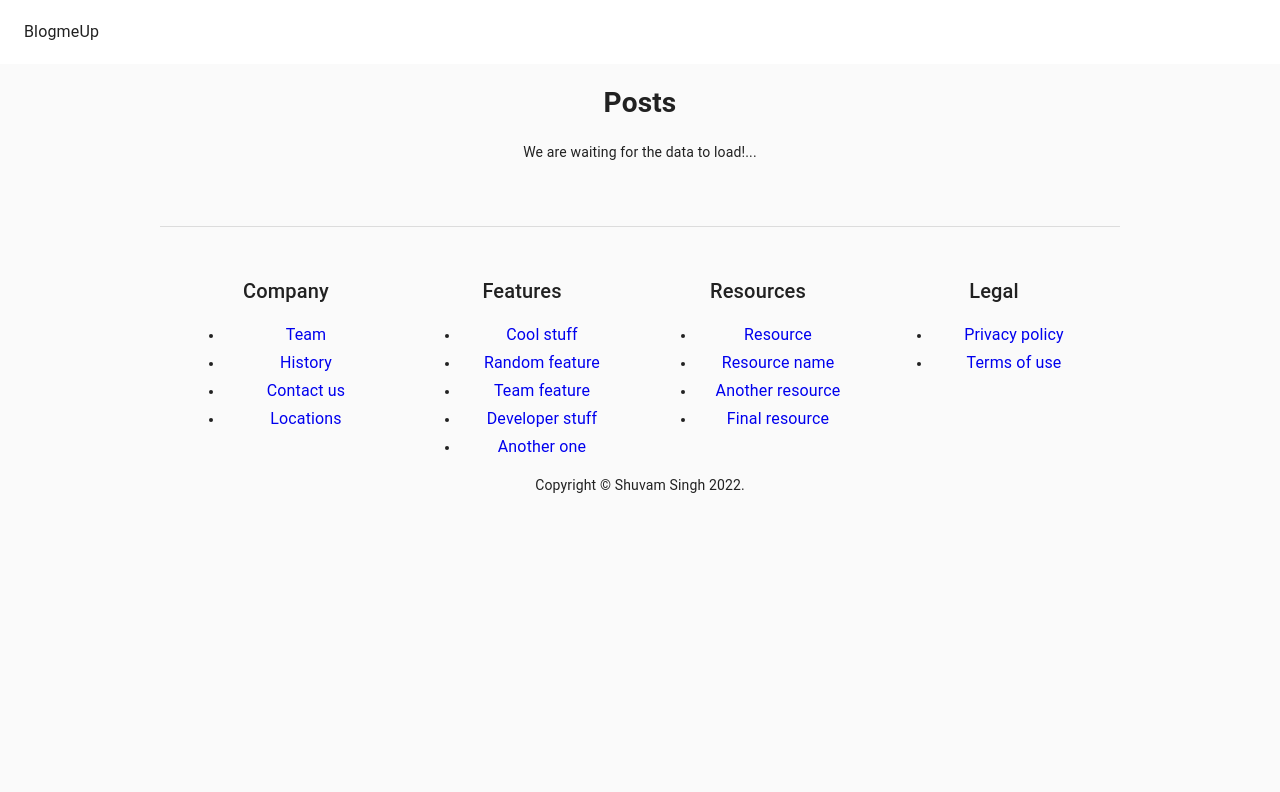
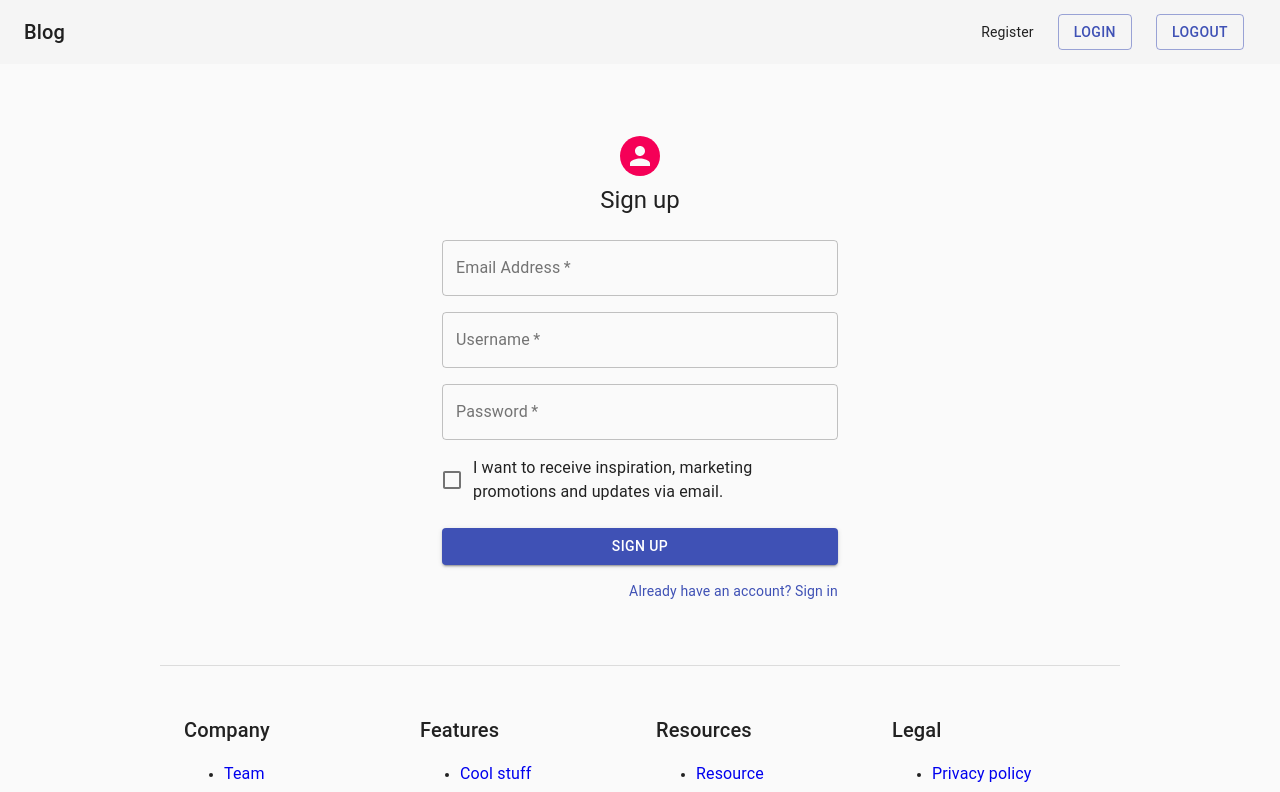
Before and after one commit to Shuvam77/DRF_Blog, a React (Create React App) app in the folder DRF_REACT/api_blog/: page /register in a window 1280 px wide. Shown: the top 792 px of the page. Built offline with nearby package versions, Linux system fonts and the light colour scheme; no server answers.

Commit message:
routing adding for user register

```diff
--- a/DRF_REACT/api_blog/src/App.js
+++ b/DRF_REACT/api_blog/src/App.js
@@ -1,12 +1,6 @@
 import React, {useEffect, useState} from 'react';
 
-import Header from './components/Header';
 import Content from './components/Content';
-import Footer from './components/Footer';
-// import Posts from './components/Posts';
-
-
-// import LoadingComponent from './components/Loading';
 
 import './App.css';
 
@@ -29,10 +23,7 @@
 
   return (
     <div className="App">
-      <Header />
       <Content isLoading={appState.loading} posts={appState.posts}/>
-      <Footer />
-
     </div>
   );
 }
--- a/DRF_REACT/api_blog/src/Axios.js
+++ b/DRF_REACT/api_blog/src/Axios.js
@@ -13,3 +13,5 @@
         accept: 'application/json',
     },
 });
+
+export default axiosInstance;
--- a/DRF_REACT/api_blog/src/components/Header.js
+++ b/DRF_REACT/api_blog/src/components/Header.js
@@ -4,10 +4,19 @@
 import CssBaseline from '@material-ui/core/CssBaseline';
 import {makeStyles} from '@material-ui/core/styles';
 import React from 'react';
+import { NavLink } from 'react-router-dom';
+import Link from '@material-ui/core/Link';
+import Button from '@material-ui/core/Button';
 
 const useStyle = makeStyles((theme)=>({
     appBar: {
         boarderBottom: `1px solid ${theme.palette.divider}`,
+    },
+	link: {
+		margin: theme.spacing(1, 1.5),
+	},
+	toolbarTitle: {
+		flexGrow: 1,
 	},
 }));
 
@@ -18,11 +27,59 @@
     return (
 		<React.Fragment>
 			<CssBaseline />
-            <AppBar position ="static" color="white" elevation={0} className={classes.appBar}>
-                <Toolbar>
-                    <Typography varient="h6" color="inherit" noWrap>
-                        BlogmeUp
+			<AppBar
+				position="static"
+				color="default"
+				elevation={0}
+				className={classes.appBar}
+			>
+				<Toolbar className={classes.toolbar}>
+					<Typography
+						variant="h6"
+						color="inherit"
+						noWrap
+						className={classes.toolbarTitle}
+					>
+						<Link
+							component={NavLink}
+							to="/"
+							underline="none"
+							color="textPrimary"
+						>
+							Blog
+						</Link>
 					</Typography>
+					<nav>
+						<Link
+							color="textPrimary"
+							href="#"
+							className={classes.link}
+							component={NavLink}
+							to="/register"
+						>
+							Register
+						</Link>
+					</nav>
+					<Button
+						href="#"
+						color="primary"
+						variant="outlined"
+						className={classes.link}
+						component={NavLink}
+						to="/login"
+					>
+						Login
+					</Button>
+					<Button
+						href="#"
+						color="primary"
+						variant="outlined"
+						className={classes.link}
+						component={NavLink}
+						to="/logout"
+					>
+						Logout
+					</Button>
 				</Toolbar>
 			</AppBar>
 		</React.Fragment>
--- a/DRF_REACT/api_blog/src/components/Register.js
+++ b/DRF_REACT/api_blog/src/components/Register.js
@@ -0,0 +1,149 @@
+import React, { useState } from 'react';
+import axiosInstance from '../Axios';
+import { useNavigate } from 'react-router-dom';
+//MaterialUI
+import Avatar from '@material-ui/core/Avatar';
+import Button from '@material-ui/core/Button';
+import CssBaseline from '@material-ui/core/CssBaseline';
+import TextField from '@material-ui/core/TextField';
+import FormControlLabel from '@material-ui/core/FormControlLabel';
+import Checkbox from '@material-ui/core/Checkbox';
+import Link from '@material-ui/core/Link';
+import Grid from '@material-ui/core/Grid';
+import Typography from '@material-ui/core/Typography';
+import { makeStyles } from '@material-ui/core/styles';
+import Container from '@material-ui/core/Container';
+
+const useStyles = makeStyles((theme) => ({
+	paper: {
+		marginTop: theme.spacing(8),
+		display: 'flex',
+		flexDirection: 'column',
+		alignItems: 'center',
+	},
+	avatar: {
+		margin: theme.spacing(1),
+		backgroundColor: theme.palette.secondary.main,
+	},
+	form: {
+		width: '100%', // Fix IE 11 issue.
+		marginTop: theme.spacing(3),
+	},
+	submit: {
+		margin: theme.spacing(3, 0, 2),
+	},
+}));
+
+export default function SignUp() {
+	const navigate = useNavigate();
+	const initialFormData = Object.freeze({
+		email: '',
+		username: '',
+		password: '',
+	});
+
+	const [formData, updateFormData] = useState(initialFormData);
+
+	const handleChange = (e) => {
+		updateFormData({
+			...formData,
+			// Trimming any whitespace
+			[e.target.name]: e.target.value.trim(),
+		});
+	};
+
+	const handleSubmit = (e) => {
+		e.preventDefault();
+		console.log(formData);
+
+		axiosInstance
+			.post(`user/register/`, {
+				email: formData.email,
+				user_name: formData.username,
+				password: formData.password,
+			})
+			.then((res) => {
+				navigate.push('/login');
+				console.log(res);
+				console.log(res.data);
+			});
+	};
+
+	const classes = useStyles();
+
+	return (
+		<Container component="main" maxWidth="xs">
+			<CssBaseline />
+			<div className={classes.paper}>
+				<Avatar className={classes.avatar}></Avatar>
+				<Typography component="h1" variant="h5">
+					Sign up
+				</Typography>
+				<form className={classes.form} noValidate>
+					<Grid container spacing={2}>
+						<Grid item xs={12}>
+							<TextField
+								variant="outlined"
+								required
+								fullWidth
+								id="email"
+								label="Email Address"
+								name="email"
+								autoComplete="email"
+								onChange={handleChange}
+							/>
+						</Grid>
+						<Grid item xs={12}>
+							<TextField
+								variant="outlined"
+								required
+								fullWidth
+								id="username"
+								label="Username"
+								name="username"
+								autoComplete="username"
+								onChange={handleChange}
+							/>
+						</Grid>
+						<Grid item xs={12}>
+							<TextField
+								variant="outlined"
+								required
+								fullWidth
+								name="password"
+								label="Password"
+								type="password"
+								id="password"
+								autoComplete="current-password"
+								onChange={handleChange}
+							/>
+						</Grid>
+						<Grid item xs={12}>
+							<FormControlLabel
+								control={<Checkbox value="allowExtraEmails" color="primary" />}
+								label="I want to receive inspiration, marketing promotions and updates via email."
+							/>
+						</Grid>
+					</Grid>
+					<Button
+						type="submit"
+						fullWidth
+						variant="contained"
+						color="primary"
+						className={classes.submit}
+						onClick={handleSubmit}
+					>
+						Sign Up
+					</Button>
+					<Grid container justify="flex-end">
+						<Grid item>
+							<Link href="#" variant="body2">
+								Already have an account? Sign in
+							</Link>
+						</Grid>
+					</Grid>
+				</form>
+			</div>
+		</Container>
+	);
+}
--- a/DRF_REACT/api_blog/src/index.js
+++ b/DRF_REACT/api_blog/src/index.js
@@ -2,12 +2,23 @@
 import ReactDOM from 'react-dom/client';
 import './index.css';
 import App from './App';
+import {Route, BrowserRouter, Routes } from 'react-router-dom';
+import Register from './components/Register';
+import Header from './components/Header';
+import Footer from './components/Footer';
 
 const root = ReactDOM.createRoot(document.getElementById('root'));
 root.render(
-  <React.StrictMode>
-    <App />
-  </React.StrictMode>
+  <BrowserRouter>
+    <React.StrictMode>
+      <Header />
+      <Routes>
+        <Route path ="/" element = {<App />}/>
+        <Route path='/register' element={ <Register /> }/>
+      </Routes>
+      <Footer />
+    </React.StrictMode>
+  </BrowserRouter>
 );
 
 // If you want to start measuring performance in your app, pass a function
```
Lines whose indentation alone changed are shown as unchanged.
